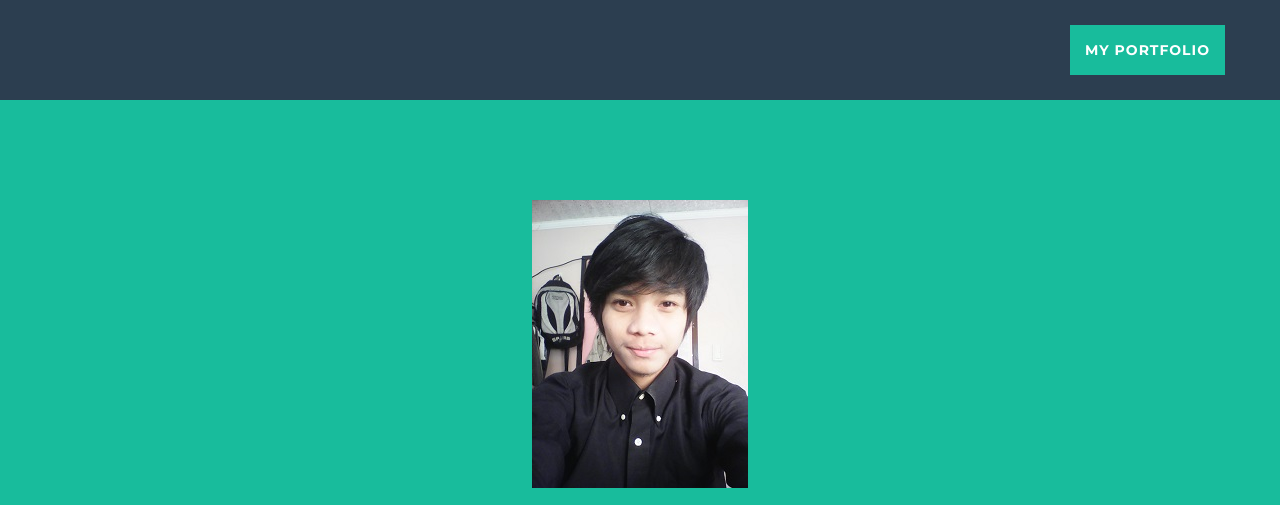
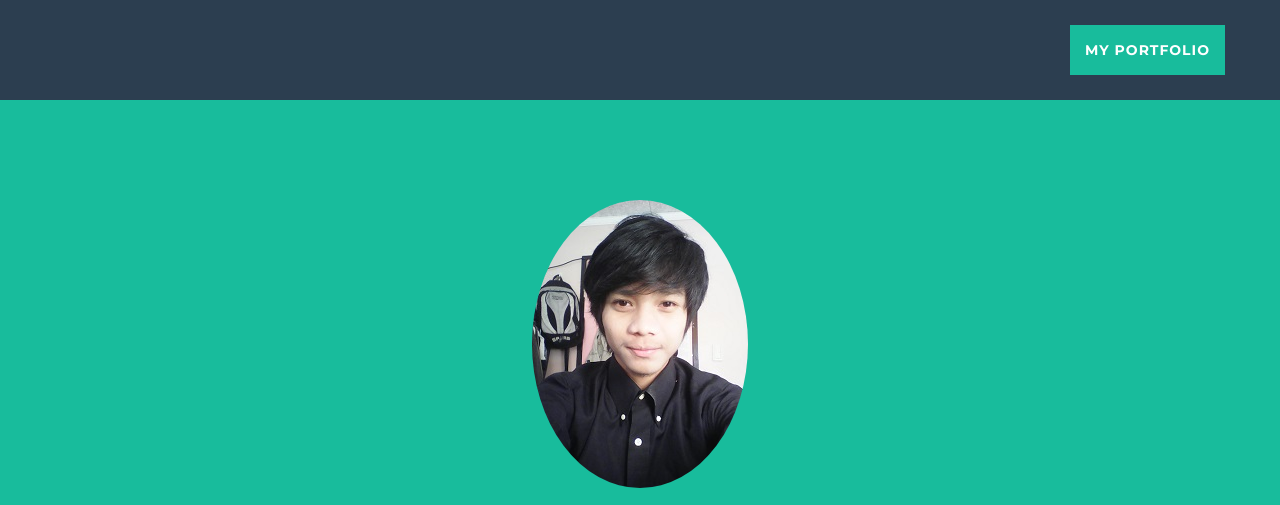
Before and after one commit to pauljohnrabang/johnrabang.github.io, a website: page index.html in a window 1280 px wide. Shown: the top 505 px of the page. Drawn offline with nearby package versions, Linux system fonts and the light colour scheme.

Commit message:
Update index.html

```diff
--- a/index.html
+++ b/index.html
@@ -65,7 +65,7 @@
         <div class="container">
             <div class="row">
                 <div class="col-lg-12">
-                    <img class="img-responsive" src="k.jpg" alt="">
+                    <img class="img-circle" src="k.jpg" alt="">
                     <div class="intro-text">
                         <span class="name">Pauljohn C Rabang</span>
                         <hr class="star-light">
```
